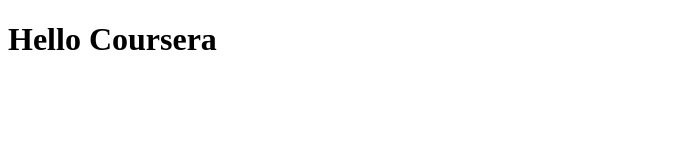
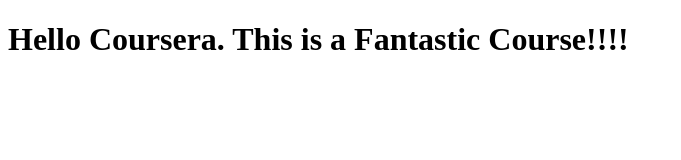
Before and after one commit to Mrivera543/coursera-test, a plain HTML site: page site/index.html in a window 1280 px wide. Shown: the whole page, without its empty margins (0-681 px from the left). Drawn offline with Linux system fonts and the light colour scheme.

Commit message:
Small addition to our page content

```diff
--- a/site/index.html
+++ b/site/index.html
@@ -7,7 +7,7 @@
 </head>
 
 <body>
-    <h1>Hello Coursera</h1>
+    <h1>Hello Coursera. This is a Fantastic Course!!!!</h1>
 </body>
 
 </html>
```
